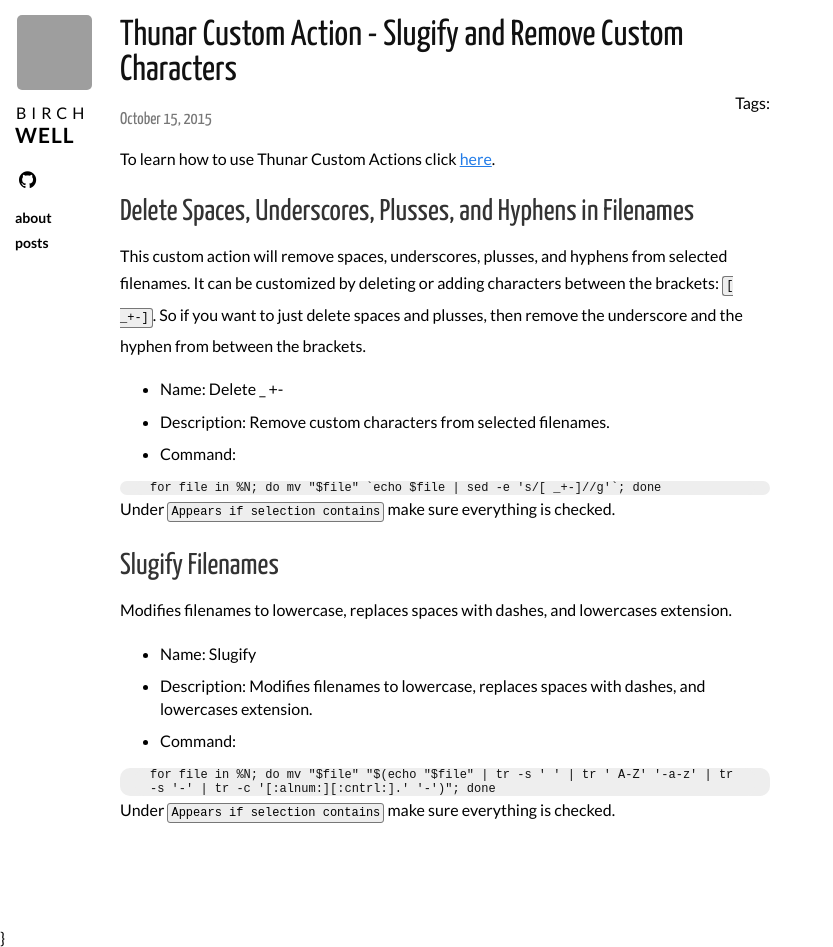
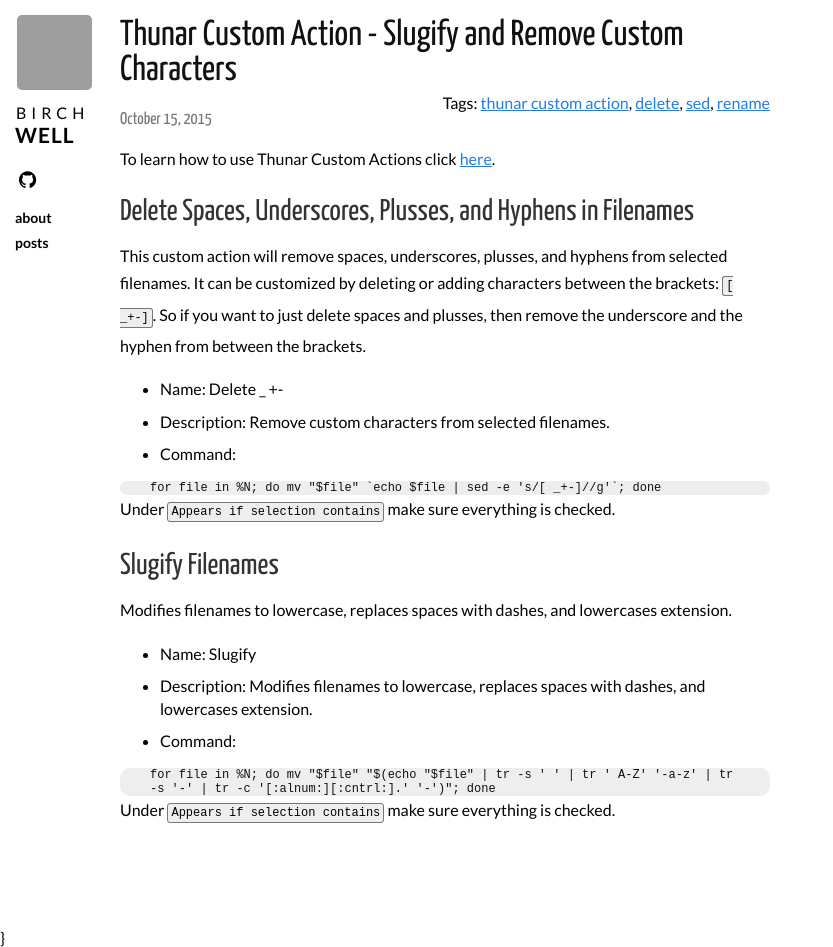
Before and after one commit to Birchwell/birchwell.github.io, a Jekyll site: the page built from _posts/2015-10-15-thunar-custom-action-slugify-and-remove-custom-characters.md, in a window 1280 px wide. Shown: the whole page, without its empty margins (0-833 px from the left). Built offline with Jekyll 4.4.1, drawn with Linux system fonts in a browser that asks for light colours; nearby versions of some CDN libraries; Markdown is read by kramdown in place of the engine named in the settings; comment, search, counter and statistics services are not loaded; grey boxes are pictures that could not be loaded.

Commit message:
Update 2015-10-15-thunar-custom-action-slugify-and-remove-custom-characters.md

```diff
--- a/_posts/2015-10-15-thunar-custom-action-slugify-and-remove-custom-characters.md
+++ b/_posts/2015-10-15-thunar-custom-action-slugify-and-remove-custom-characters.md
@@ -1,6 +1,11 @@
 ---
 layout: post
 title: Thunar Custom Action - Slugify and Remove Custom Characters
+tags:
+- thunar custom action
+- delete
+- sed
+- rename
 category: posts
 ---
 To learn how to use Thunar Custom Actions click [here](https://birchwell.github.io/posts/thunar-custom-actions-tutorial-convert-video-to-avi/).
```
